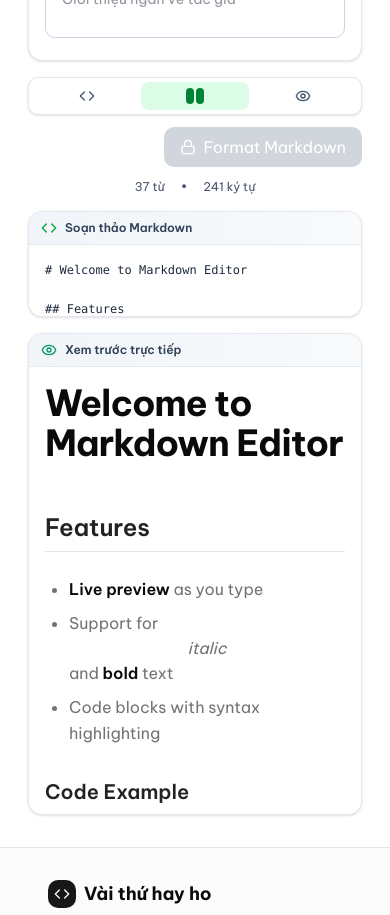
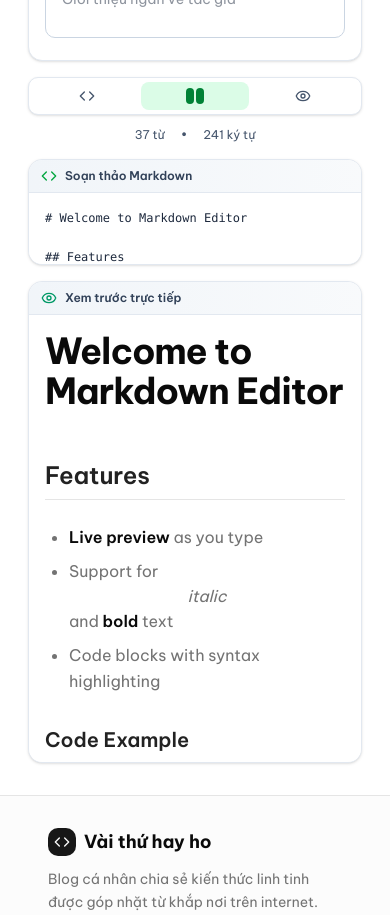
Before and after one commit to nguyentrunghieu297/blog-app, a Next.js app: page /admin in a window 390 px wide. Shown: the part 1020-1935 px from the top of the page. Built offline with nearby package versions, Linux system fonts and the light colour scheme; no server answers.

Commit message:
fix: :bug: minor fix

```diff
--- a/src/app/admin/page.tsx
+++ b/src/app/admin/page.tsx
@@ -381,7 +381,7 @@ export default function AdminPage() {
             {/* Format Button */}
             <button
               onClick={handleFormat}
-              className='ml-auto flex items-center gap-2 px-4 py-2 bg-gray-300 text-white rounded-lg font-light transition-all'
+              className='ml-auto hidden  md:flex items-center gap-2 px-4 py-2 bg-gray-300 text-white rounded-lg font-light transition-all'
             >
               <Lock className='w-4 h-4' />
               Format Markdown
```
